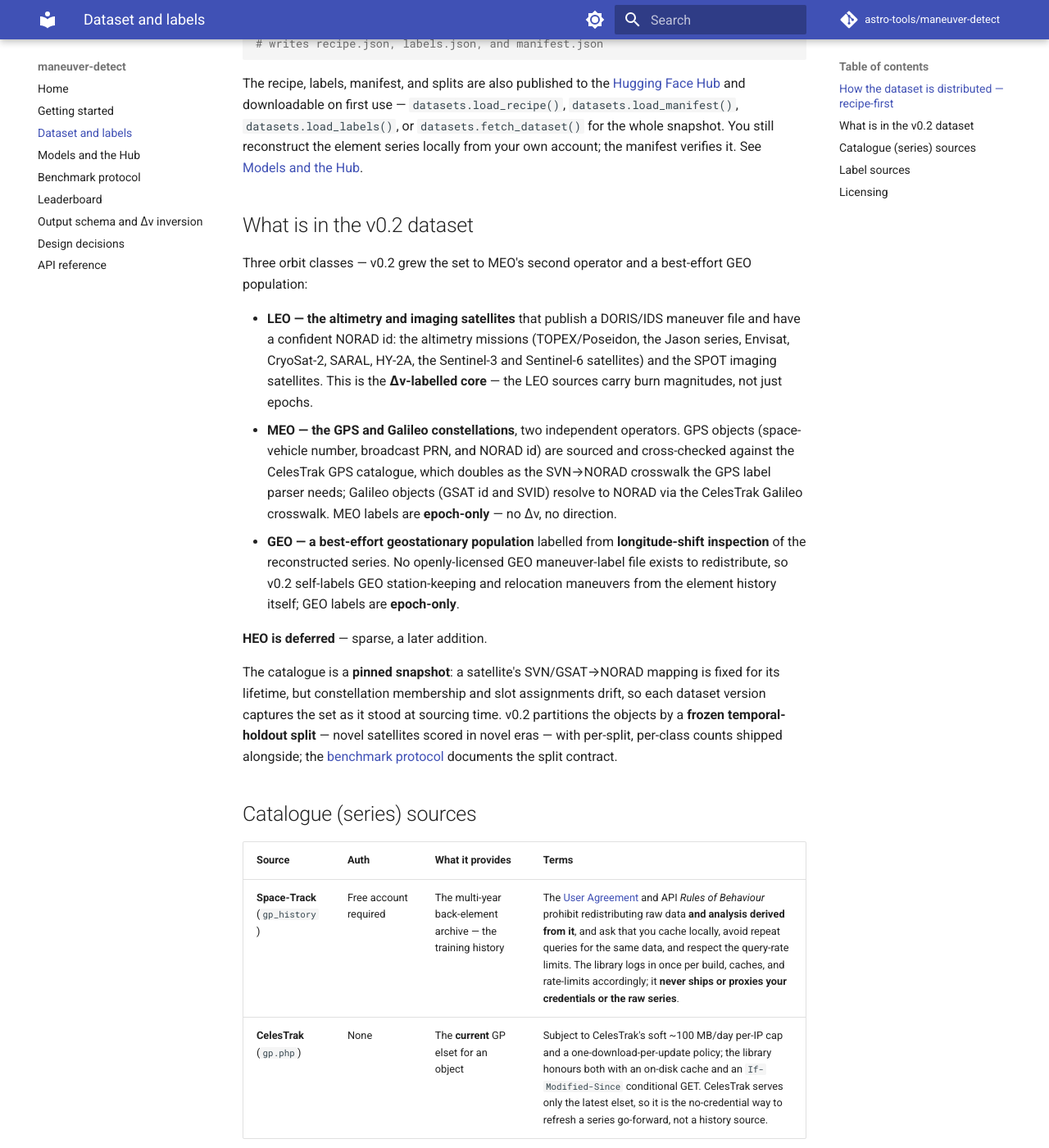
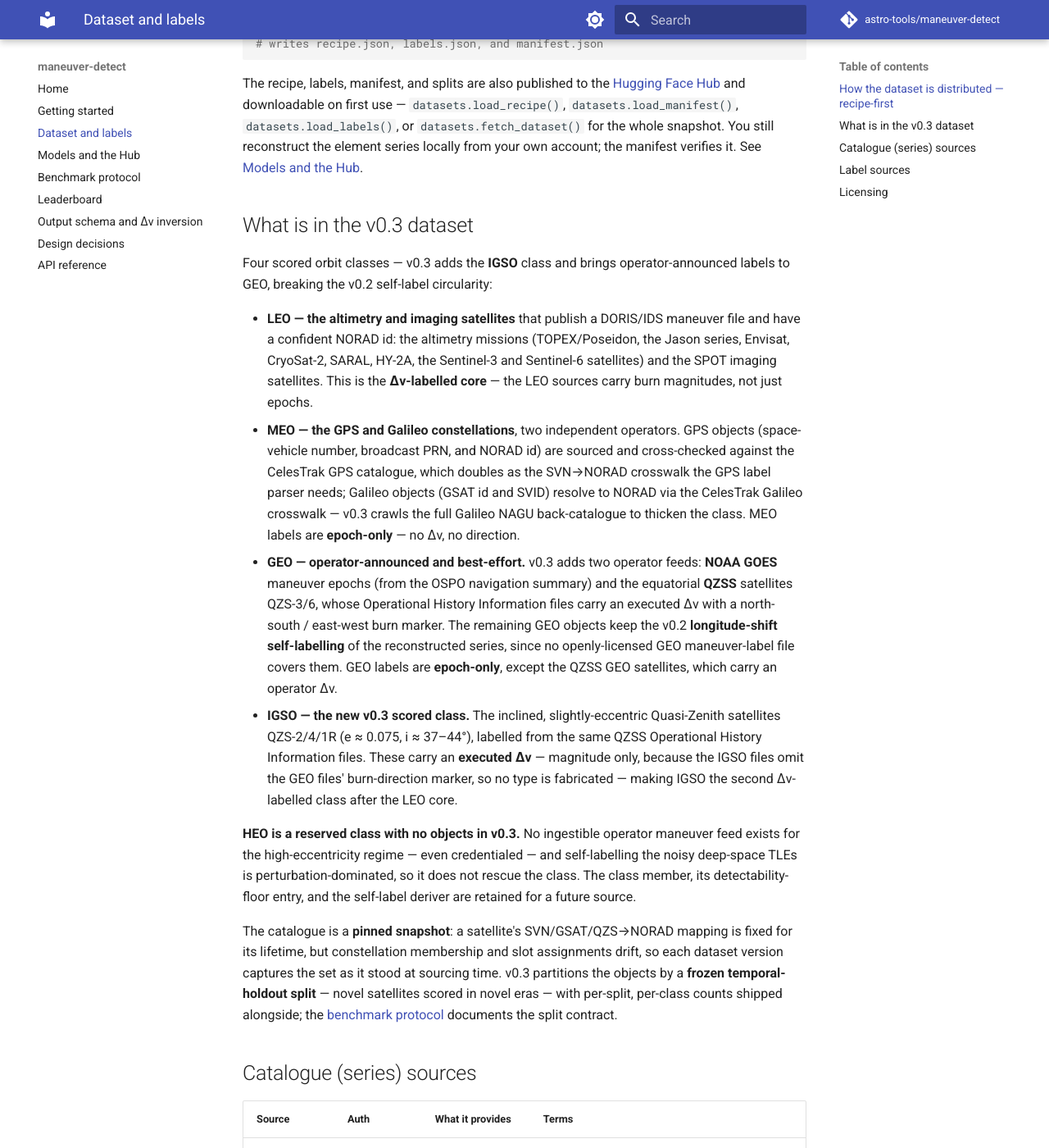
Before and after one commit to astro-tools/maneuver-detect, an MkDocs documentation site: the page built from docs/dataset.md, in a window 1280 px wide and 1400 px high, scrolled down 835 px. Shown: the whole window at 82% size. Built offline with MkDocs 1.6.1 and Material for MkDocs 9.7.7, drawn with Linux system fonts in a browser that asks for light colours; comment, search, counter and statistics services are not loaded; some of the changed text lies outside the part shown.

Commit message:
Docs: update dataset page to the v0.3 surface
Add the new IGSO scored class (QZSS QZS-2/4/1R operator Δv), the QZSS OHI
and NOAA GOES operator label sources for GEO (breaking the v0.2 self-label
circularity), and the Galileo NAGU back-catalogue thickening. Mark HEO a
reserved, currently-empty class. Refresh the source table, the excluded
sources, and the licence attribution stack.

Part of the v0.3 docs refresh.

```diff
--- a/docs/dataset.md
+++ b/docs/dataset.md
@@ -36,9 +36,10 @@ first use — `datasets.load_recipe()`, `datasets.load_manifest()`, `datasets.lo
 `datasets.fetch_dataset()` for the whole snapshot. You still reconstruct the element series locally
 from your own account; the manifest verifies it. See [Models and the Hub](models.md).
 
-## What is in the v0.2 dataset
+## What is in the v0.3 dataset
 
-Three orbit classes — v0.2 grew the set to MEO's second operator and a best-effort GEO population:
+Four scored orbit classes — v0.3 adds the **IGSO** class and brings operator-announced labels to GEO,
+breaking the v0.2 self-label circularity:
 
 - **LEO — the altimetry and imaging satellites** that publish a DORIS/IDS maneuver file and have a confident
   NORAD id: the altimetry missions (TOPEX/Poseidon, the Jason series, Envisat, CryoSat-2, SARAL, HY-2A, the
@@ -47,16 +48,27 @@ Three orbit classes — v0.2 grew the set to MEO's second operator and a best-ef
 - **MEO — the GPS and Galileo constellations**, two independent operators. GPS objects (space-vehicle number,
   broadcast PRN, and NORAD id) are sourced and cross-checked against the CelesTrak GPS catalogue, which
   doubles as the SVN→NORAD crosswalk the GPS label parser needs; Galileo objects (GSAT id and SVID) resolve to
-  NORAD via the CelesTrak Galileo crosswalk. MEO labels are **epoch-only** — no Δv, no direction.
-- **GEO — a best-effort geostationary population** labelled from **longitude-shift inspection** of the
-  reconstructed series. No openly-licensed GEO maneuver-label file exists to redistribute, so v0.2 self-labels
-  GEO station-keeping and relocation maneuvers from the element history itself; GEO labels are **epoch-only**.
+  NORAD via the CelesTrak Galileo crosswalk — v0.3 crawls the full Galileo NAGU back-catalogue to thicken the
+  class. MEO labels are **epoch-only** — no Δv, no direction.
+- **GEO — operator-announced and best-effort.** v0.3 adds two operator feeds: **NOAA GOES** maneuver epochs
+  (from the OSPO navigation summary) and the equatorial **QZSS** satellites QZS-3/6, whose Operational History
+  Information files carry an executed Δv with a north-south / east-west burn marker. The remaining GEO objects
+  keep the v0.2 **longitude-shift self-labelling** of the reconstructed series, since no openly-licensed GEO
+  maneuver-label file covers them. GEO labels are **epoch-only**, except the QZSS GEO satellites, which carry
+  an operator Δv.
+- **IGSO — the new v0.3 scored class.** The inclined, slightly-eccentric Quasi-Zenith satellites QZS-2/4/1R
+  (e ≈ 0.075, i ≈ 37–44°), labelled from the same QZSS Operational History Information files. These carry an
+  **executed Δv** — magnitude only, because the IGSO files omit the GEO files' burn-direction marker, so no
+  type is fabricated — making IGSO the second Δv-labelled class after the LEO core.
 
-**HEO is deferred** — sparse, a later addition.
+**HEO is a reserved class with no objects in v0.3.** No ingestible operator maneuver feed exists for the
+high-eccentricity regime — even credentialed — and self-labelling the noisy deep-space TLEs is
+perturbation-dominated, so it does not rescue the class. The class member, its detectability-floor entry, and
+the self-label deriver are retained for a future source.
 
-The catalogue is a **pinned snapshot**: a satellite's SVN/GSAT→NORAD mapping is fixed for its lifetime, but
+The catalogue is a **pinned snapshot**: a satellite's SVN/GSAT/QZS→NORAD mapping is fixed for its lifetime, but
 constellation membership and slot assignments drift, so each dataset version captures the set as it stood at
-sourcing time. v0.2 partitions the objects by a **frozen temporal-holdout split** — novel satellites scored in
+sourcing time. v0.3 partitions the objects by a **frozen temporal-holdout split** — novel satellites scored in
 novel eras — with per-split, per-class counts shipped alongside; the [benchmark protocol](benchmark.md)
 documents the split contract.
 
@@ -75,14 +87,17 @@ documents the split contract.
 | **ILRS** maneuver history | LEO | Yes | The International Laser Ranging Service publishes no separate maneuver-file format; its maneuver *history* links to the same DORIS/IDS files, so that one parser covers both services' quantitative labels. |
 | **GPS NANUs** (`FCSTDV`) | MEO | No | Notices Advisory to Navstar Users, published by the U.S. Coast Guard [NAVCEN](https://www.navcen.uscg.gov/) as **public-domain U.S.-Government** text. The `FCSTDV` ("Forecast Delta-V") notice gives a scheduled-maneuver window but no Δv magnitude or direction, so GPS labels are epoch-only. |
 | **Galileo NAGUs** (`PLN_MANV`) | MEO | No | Notice Advisory to Galileo Users, published by the [EU Agency for the Space Programme](https://www.gsc-europa.eu/) as machine-ingestible per-notice text under an **attribution-required reuse grant (© EU)** — redistribution-clean, so the labels are shipped. The `PLN_MANV` notice gives a scheduled-maneuver window; GSAT id and SVID resolve to NORAD via the CelesTrak Galileo crosswalk. Epoch-only. |
-| **Self-labelled longitude shift** | GEO | No | An **authored CC-BY-4.0 artifact**, not pass-through data: GEO station-keeping and relocation maneuvers are inferred in-house from longitude drift in the reconstructed element series, because no openly-licensed GEO maneuver-label file exists. Epoch-only. |
+| **QZSS OHI files** (`ohi-qzs*.txt`) | IGSO + GEO | **Yes** | Per-satellite *Operational History Information* files published by the [Cabinet Office of Japan](https://qzss.go.jp/) under a reuse-with-attribution grant (CC-BY-4.0, *"Source: Quasi-Zenith Satellite System website"*) — redistribution-clean, so the labels are shipped. The only surveyed operator feed besides DORIS that ships an executed Δv. The equatorial QZS-3/6 (GEO) files carry a north-south / east-west burn marker used directly as the operator's maneuver type; the inclined QZS-2/4/1R (IGSO) files omit it, so those labels carry the frame-invariant `|Δv|` magnitude only. Clustered station-keeping burns collapse to one event. |
+| **NOAA GOES** navigation summary (`navsum.txt`) | GEO | No | The [NOAA OSPO](https://www.ospo.noaa.gov/) navigation summary names each GOES bird's last-maneuver day, as US-Government **public-domain** text — shipped. It is a live-state file (latest maneuver only, day-of-year granularity), so the maneuver *history* is rebuilt by replaying its Internet-Archive snapshots and deduplicating the epochs. Epoch-only. |
+| **Self-labelled longitude shift** | GEO | No | An **authored CC-BY-4.0 artifact**, not pass-through data: GEO station-keeping and relocation maneuvers are inferred in-house from longitude drift in the reconstructed element series, for the GEO objects no operator feed covers. Epoch-only. |
 
 Several sources are deliberately **excluded** from the distribution: the **Shorten maneuver benchmark** is used
 only as a development-time cross-check (it is unlicensed, so it is never redistributed); **SpotGEO** is an
 optical object-detection dataset, not a maneuver-label source; **GLONASS** notices are excluded because their
-terms cap public reproduction more tightly than Space-Track; and the operator-announced **BeiDou** GEO feed
-carries no open licence, so it is a recipe-first option (ship the fetch recipe and parser, never the labels)
-rather than shipped data — the self-labelled longitude-shift path is what v0.2 ships for GEO.
+terms cap public reproduction more tightly than Space-Track; **EUMETSAT** GEO notices are login- and
+JavaScript-gated under a restrictive data policy; and the operator-announced **BeiDou** feed (re-confirmed
+uncrawlable in v0.3) carries no open licence, so at most it is a recipe-first option (ship the fetch recipe and
+parser, never the labels) rather than shipped data.
 
 ## Licensing
 
@@ -92,7 +107,8 @@ rather than shipped data — the self-labelled longitude-shift path is what v0.2
 - **Openly-licensed pass-through data** keeps its upstream licence; **raw Space-Track data is never
   redistributed**.
 
-Because every shipped label source is open, U.S.-Government public domain, an attribution-required reuse grant
-(© EU, for Galileo), or authored in-house (the self-labelled GEO maneuvers), the dataset licence is not forced
-restrictive — attribution stacks per source, but no redistribution restriction attaches. See the
-[design decisions](decisions.md) for the full rationale.
+Because every shipped label source is open, U.S.-Government public domain (the GPS NANUs and the NOAA GOES
+summary), an attribution-required reuse grant (© EU for Galileo NAGUs, and CC-BY-4.0 *"Source: Quasi-Zenith
+Satellite System website"* for the QZSS OHI files), or authored in-house (the self-labelled GEO maneuvers), the
+dataset licence is not forced restrictive — attribution stacks per source, but no redistribution restriction
+attaches. See the [design decisions](decisions.md) for the full rationale.
```
